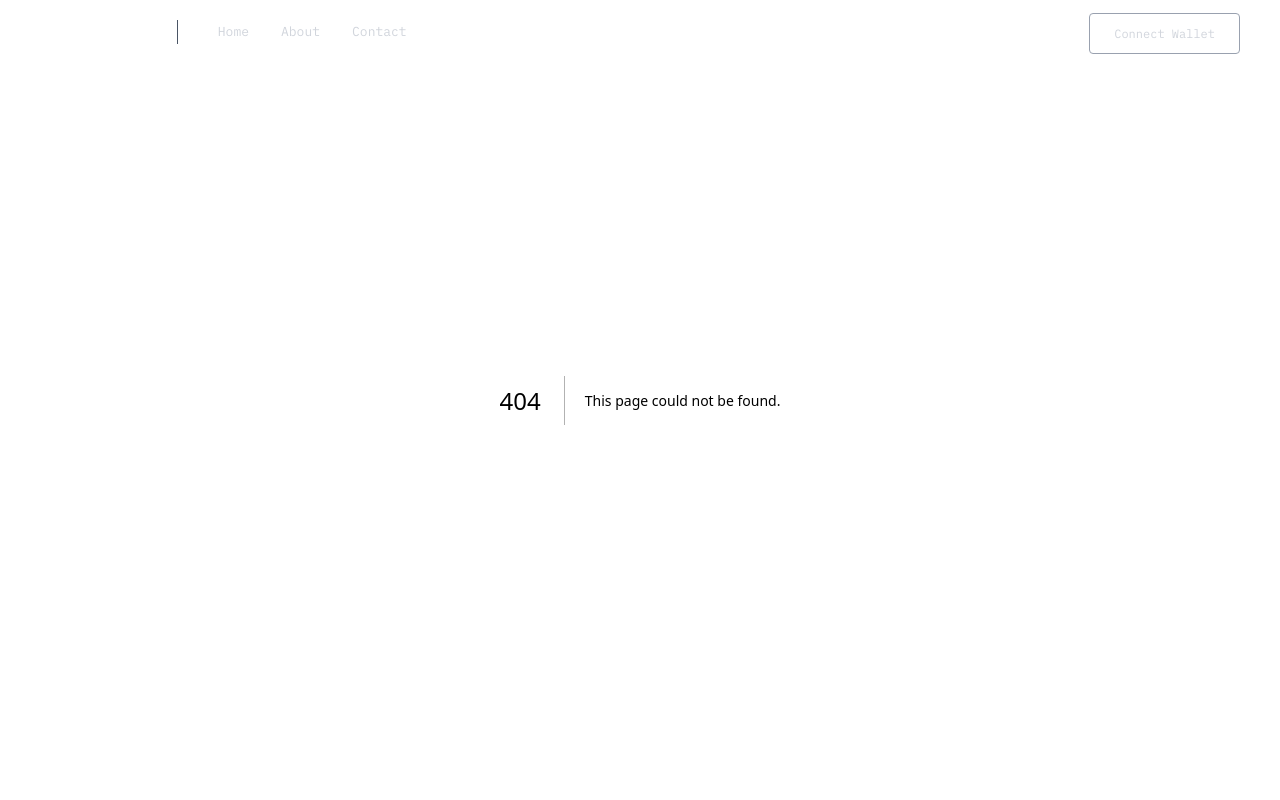
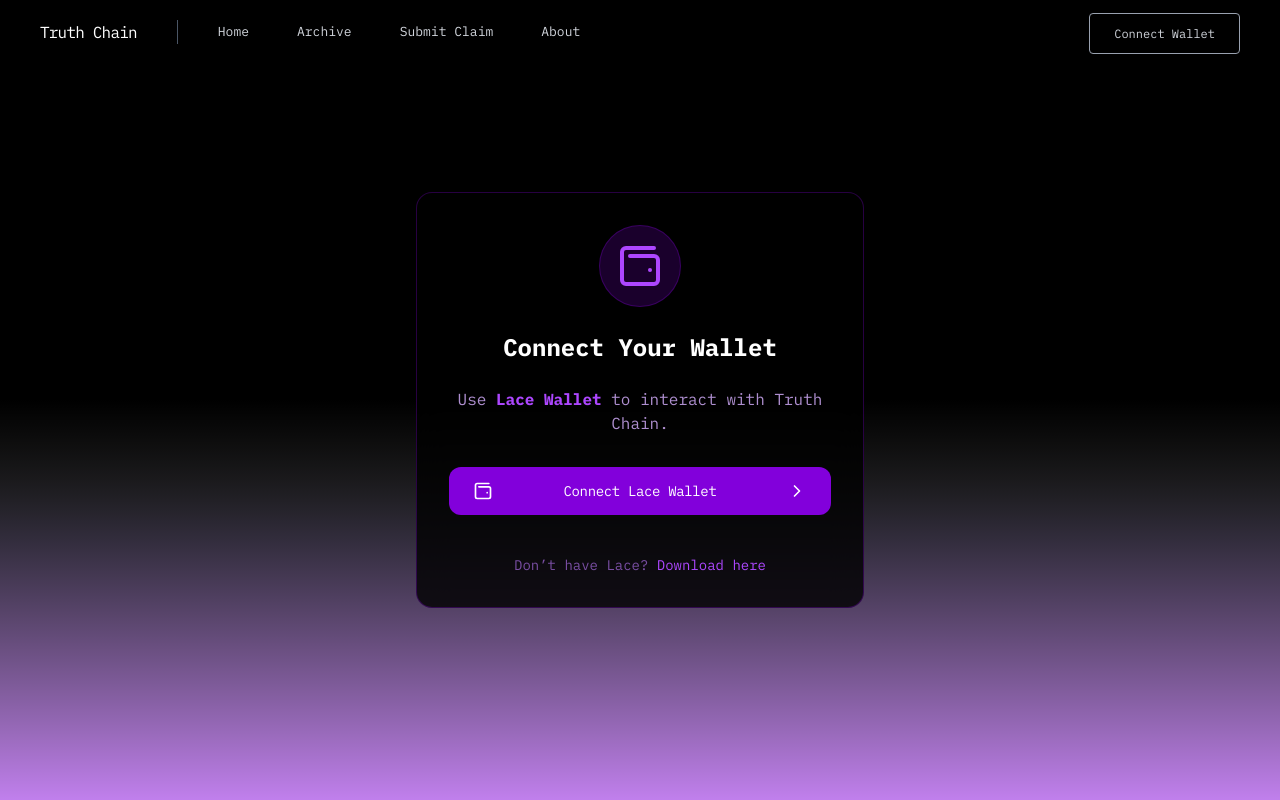
Before and after one commit to Yohannes-Misganaw/truth-chain, a Next.js app: page /connect-wallet in a window 1280 px wide. Before the commit this address had no page. Built offline with nearby package versions, Linux system fonts and the light colour scheme.

Commit message:
feat: enhance scrollbar styles, update hero star count, and add connect wallet page

```diff
--- /dev/null
+++ b/app/connect-wallet/page.tsx
@@ -0,0 +1,55 @@
+"use client";
+
+import { motion } from "framer-motion";
+import { Wallet2, ChevronRight, Check } from "lucide-react";
+import Link from "next/link";
+
+export default function ConnectWalletPage() {
+  return (
+    <div className="min-h-screen bg-gradient-to-t from-purple-700/50 via-black to-black flex items-center justify-center p-4">
+      <motion.div
+        initial={{ opacity: 0, y: 20 }}
+        animate={{ opacity: 1, y: 0 }}
+        transition={{ duration: 0.5 }}
+        className="bg-black/80 backdrop-blur-lg rounded-2xl border border-purple-700/30 p-8 max-w-md w-full"
+      >
+        <div className="text-center space-y-6">
+          <div className="flex justify-center items-center">
+            <div className="p-4 rounded-full bg-purple-700/20 border border-purple-700/30">
+              <Wallet2 className="w-12 h-12 text-purple-500" />
+            </div>
+          </div>
+          <h1 className="text-2xl font-bold text-white">Connect Your Wallet</h1>
+          <p className="text-purple-300/80 mb-8">
+            Use <strong className="text-purple-500">Lace Wallet</strong> to
+            interact with Truth Chain.
+          </p>
+
+          <button className="w-full group bg-purple-700 hover:bg-purple-600 text-white h-12 text-lg px-6 rounded-xl transition-all duration-200">
+            <div className="flex items-center justify-between">
+              <Wallet2 className="w-5 h-5" />
+              <span className="tracking-tight text-sm">
+                Connect Lace Wallet
+              </span>
+              <ChevronRight
+                size={20}
+                className="group-hover:translate-x-2 transition-transform"
+              />
+            </div>
+          </button>
+
+          <p className="text-sm text-purple-400/60 mt-4">
+            Don’t have Lace?{" "}
+            <a
+              href="https://www.lace.io"
+              target="_blank"
+              className="text-purple-500 hover:underline"
+            >
+              Download here
+            </a>
+          </p>
+        </div>
+      </motion.div>
+    </div>
+  );
+}
--- a/app/globals.css
+++ b/app/globals.css
@@ -19,8 +19,42 @@
   }
 }
 
+@layer base {
+  ::-webkit-scrollbar {
+    width: 6px;
+    height: 6px;
+  }
+
+  ::-webkit-scrollbar-track {
+    background: #000000;
+  }
+
+  ::-webkit-scrollbar-thumb {
+    background-color: #979797;
+    border-radius: 5px;
+    border: 1px solid #979797;
+  }
+
+  ::-webkit-scrollbar-thumb:hover {
+    background-color: #4b5563;
+    border: 1px solid #4b5563;
+  }
+}
+
+.no-scrollbar::-webkit-scrollbar {
+  display: none;
+}
+
+.no-scrollbar {
+  scrollbar-width: none;
+}
+
+.no-scrollbar {
+  -ms-overflow-style: none;
+}
+
 body {
   background: var(--background);
   color: var(--foreground);
-  font-family: Arial, Helvetica, sans-serif;
+  font-family: var(--font-ibm-plex-mono);
 }
--- a/app/page.tsx
+++ b/app/page.tsx
@@ -4,6 +4,7 @@
   return (
     <main className="min-h-screen">
       <Hero />
+      <div className="h-screen"></div>
     </main>
   );
 }
--- a/components/Hero.tsx
+++ b/components/Hero.tsx
@@ -8,13 +8,13 @@
   return (
     <section id="hero" className="relative h-screen w-full overflow-hidden">
       <Starfield
-        starCount={1000}
+        starCount={2000}
         starColor={[255, 255, 255]}
         speedFactor={0.01}
         backgroundColor="black"
       />
       <div className="relative h-full w-full bg-gradient-to-t from-purple-900/30 via-black to-black">
-        <div className="container relative mx-auto flex h-full flex-col items-center justify-center lg:justify-start lg:py-40 px-4 font-ibm-plex-mono">
+        <div className="container relative mx-auto flex h-full flex-col items-center justify-center lg:justify-start lg:py-40 px-4">
           <motion.div
             initial={{ opacity: 0, y: 20 }}
             animate={{ opacity: 1, y: 0 }}
--- a/components/Navbar.tsx
+++ b/components/Navbar.tsx
@@ -7,8 +7,9 @@
 
 const menuItems = [
   { name: "Home", href: "/" },
+  { name: "Archive", href: "/archive" },
+  { name: "Submit Claim", href: "/submit" },
   { name: "About", href: "/about" },
-  { name: "Contact", href: "/contact" },
 ];
 
 const navVariants = {
@@ -37,14 +38,16 @@
   const [isOpen, setIsOpen] = useState(false);
 
   return (
-    <nav className="fixed flex px-4 md:px-10 py-5 items-center justify-between top-0 z-20 left-0 w-full bg-black/95 md:bg-transparent text-gray-300 font-ibm-plex-mono">
+    <nav className="fixed flex px-4 md:px-10 py-5 items-center justify-between top-0 z-20 left-0 w-full bg-black/95 md:bg-transparent text-gray-300">
       <div className="flex items-center space-x-4 md:space-x-10">
         <motion.div
           initial={{ opacity: 0 }}
           animate={{ opacity: 1 }}
-          className="text-base font-medium text-white tracking-tighter cursor-default"
+          className="text-base font-medium text-white tracking-tighter"
         >
-          Truth Chain
+          <Link href="/" className="cursor-default">
+            Truth Chain
+          </Link>
         </motion.div>
 
         <motion.div
@@ -54,13 +57,13 @@
           transition={{ duration: 0.5 }}
         />
 
-        <div className="hidden md:flex space-x-8 text-[13px] font-medium">
+        <div className="hidden md:flex space-x-12 text-[13px] font-medium">
           {menuItems.map((item, index) => (
             <motion.div
               key={item.name}
               initial={{ opacity: 0, x: -20 }}
               animate={{ opacity: 1, x: 0 }}
-              transition={{ delay: index * 0.1 }}
+              transition={{ duration: 0.5, delay: index * 0.1 }}
             >
               <Link
                 href={item.href}
```
